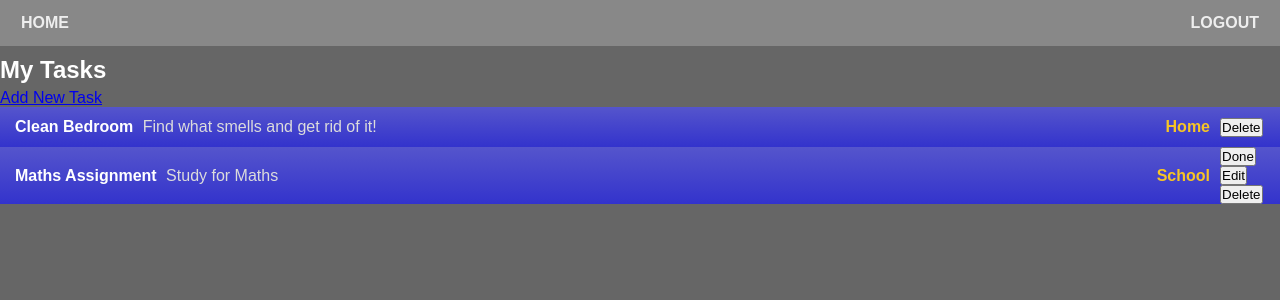
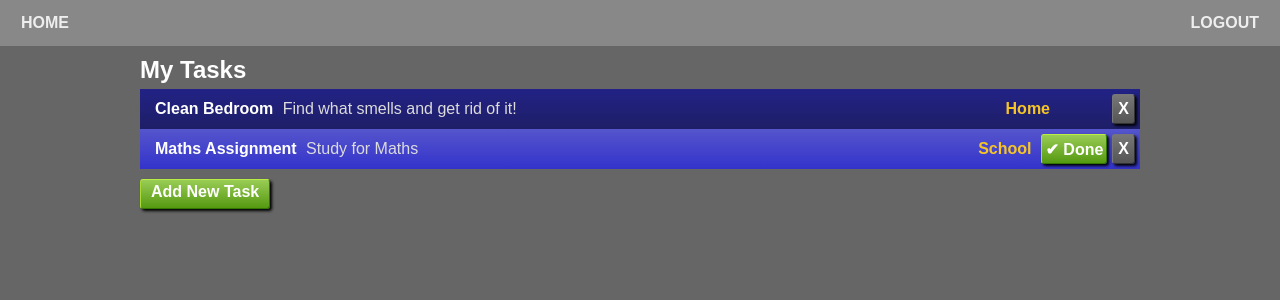
Before and after one commit to SHildebrandt4472/Task-Master, a Flask app: page / in a window 1280 px wide. Shown: the part 68-368 px from the top of the page. Run offline with Flask 3, Linux system fonts and the light colour scheme; a user stored in the database is signed in.

Commit message:
fixed up buttons and styling

```diff
--- a/app/main/__init__.py
+++ b/app/main/__init__.py
@@ -14,6 +14,7 @@ bp = Blueprint('main', __name__)
 def init_app(app):
     app.register_blueprint(bp)
     app.register_error_handler(403, error_forbidden)
+    app.jinja_options['finalize'] = lambda x: x if x is not None else '' #prevent Jinja from printing None
 
     login.login_view = 'main.login'
     login.init_app(app)
@@ -22,6 +23,8 @@ def init_app(app):
     def inject_default_template_variables():
          return dict(h=helpers)
 
+
+
     @app.before_request
     def update_last_seen():
       if current_user.is_authenticated:
--- a/app/main/main_routes.py
+++ b/app/main/main_routes.py
@@ -1,4 +1,4 @@
-from flask import render_template, flash, redirect, url_for, request, session
+from flask import render_template, flash, redirect, url_for, request, abort, session
 from .main_forms import LoginForm, RegistrationForm
 from flask_login import current_user, login_user, logout_user, login_required
 from urllib.parse import urlparse
@@ -74,12 +74,14 @@ def register():
       return redirect(url_for('.login'))
     return render_template('register.html', form=form)
 
-@bp.route('/new', methods=['GET'])
+@bp.route('/new')
+@login_required
 def new_task():
   task = Task()
   return render_template('new_task.html', task=task, action_url = url_for('main.add_task', id=task.id))
 
 @bp.route('/add>', methods=['POST'])
+@login_required
 def add_task():
     task = Task()
     task.name = request.form['name']
@@ -91,14 +93,22 @@ def add_task():
     db.session.commit()
     return redirect(url_for('.home'))
 
-@bp.route('/edit/<id>', methods=['GET', 'POST'])
+@bp.route('/edit/<id>')
+@login_required
 def edit_task(id):
     task = Task.query.get(id)
+    if not task or task.user_id != current_user.id:
+      abort(403)
+
     return render_template('edit_task.html', task=task, action_url = url_for('main.update_task', id=task.id))
 
 @bp.route('/update/<id>', methods=['POST'])
+@login_required
 def update_task(id):
     task = Task.query.get(id)
+    if not task or task.user_id != current_user.id:
+      abort(403)
+
     task.name = request.form['name']
     task.description = request.form['description']
     task.category = request.form['category']
@@ -108,16 +118,24 @@ def update_task(id):
     db.session.commit()
     return redirect(url_for('.home'))
 
-@bp.route('/completed/<id>', methods=['GET', 'POST'])
+@bp.route('/complete/<id>', methods=['POST'])
+@login_required
 def complete_task(id):
     task = Task.query.get(id)
+    if not task or task.user_id != current_user.id:
+      abort(403)
+
     task.done()
     db.session.commit()
     return redirect(url_for('.home'))
 
-@bp.route('/delete/<id>', methods=['GET', 'POST'])
+@bp.route('/delete/<id>', methods=['POST'])
+@login_required
 def delete_task(id):
     task = Task.query.get(id)
+    if not task or task.user_id != current_user.id:
+      abort(403)
+
     db.session.delete(task)
     db.session.commit()
     return redirect(url_for('.home'))
--- a/app/models/user.py
+++ b/app/models/user.py
@@ -12,7 +12,7 @@ ACCESS = {
   'basic'    : 10,
   'advanced' : 20,
   'admin'    : 30,
-  'super'    : 40,  # AIC admin
+  'super'    : 40,
 }
 
 ACCESS_STRS = {
--- a/app/static/base.css
+++ b/app/static/base.css
@@ -60,7 +60,6 @@ p {
 }
 
 #menubar li {
-  float: left;
   display: inline-block;
   padding: 14px 5px;
   /*background-color: #037;*/
@@ -84,9 +83,14 @@ p {
   background: #aaa;
 }
 
+
 #page {
+  max-width: 1000px;
+  margin: auto;
+
 
 }
+
 
 .error {
   color: red;
@@ -131,3 +135,14 @@ a.button {
 a.button:hover {
   background-color: #ccc;
 }
+
+#forbidden {
+  padding: 10px 10px;
+  border: 2px solid red;
+  border-radius: 10px;
+  width: 50%;
+  margin: 20px auto;
+  text-align: center;
+  color: #fff;
+  background: #444;
+}
--- a/app/static/tasks.css
+++ b/app/static/tasks.css
@@ -16,12 +16,13 @@
     padding-bottom: 5px;
   }
 
-  .task-btns {
-    min-width: 60px;
-  }
 
   .task {
     background: linear-gradient(#55c,#33c);
+  }
+
+  .task.sts-1 {
+    background: linear-gradient(rgb(34, 34, 134), rgb(30, 30, 103));
   }
 
   .task-info {
@@ -56,3 +57,84 @@
     font-weight: bold;
     padding-left: 10px;
   }
+
+  .task-btns {
+    min-width: 80px;
+  }
+
+  .task-btns form {
+    display: inline;
+    float: right;
+    margin-right: 5px;
+  }
+
+  .task-btns input[type=submit] {
+    display: inline-block;
+    font: inherit;
+    font-size: 16px;
+    font-weight: bold;
+    padding: 0px 3px;
+    height: 30px;
+    border-radius: 3px;
+    border-top: 1px solid #be4;
+    border-left: 1px solid #ad3;
+    border-right: 1px solid #370;
+    border-bottom: 1px solid #370;
+    background: #7a3;
+    background: linear-gradient(#9c5, #591);
+    box-shadow: rgba(0,0,0,1) 2px 2px 3px;
+    text-align: center;
+    color: #fff;
+}
+
+.task-btns input[type=submit]:hover {
+  background: linear-gradient(rgb(118, 157, 66), rgb(62, 111, 12));
+}
+
+.task-btns input[type=submit].delete {
+  padding-left: 5px;
+  padding-right: 5px;
+  border-top: 1px solid #777;
+  border-left: 1px solid #777;
+  border-right: 1px solid #333;
+  border-bottom: 1px solid #333;
+  background: #7a3;
+  background: linear-gradient(#777, #555);
+
+}
+
+a.task {
+  text-decoration: none;
+}
+
+a.task:hover {
+  background: linear-gradient(rgb(106, 106, 250),rgb(64, 64, 254));
+}
+
+.actions {
+  margin-top: 10px;
+}
+
+.actions a {
+  text-decoration: none;
+  display: inline-block;
+  font: inherit;
+  font-size: 16px;
+  font-weight: bold;
+  padding: 3px 10px;
+  height: 30px;
+  border-radius: 3px;
+  border-top: 1px solid #be4;
+  border-left: 1px solid #ad3;
+  border-right: 1px solid #370;
+  border-bottom: 1px solid #370;
+  background: #7a3;
+  background: linear-gradient(#9c5, #591);
+  box-shadow: rgba(0,0,0,1) 2px 2px 3px;
+  text-align: center;
+  color: #fff;
+}
+
+.actions a:hover {
+  background: linear-gradient(rgb(118, 157, 66), rgb(62, 111, 12));
+}
--- a/app/templates/_header.html
+++ b/app/templates/_header.html
@@ -1,11 +1,12 @@
+
 <div id="header">
-
 
   <div id="userinfo">
     {% if current_user.is_authenticated %}
       <div id="user">Welcome {{current_user.display_name }}</div>
     {% endif %}
   </div>
+
   <span class="title">Task Master</span>
 </div>
 
--- a/app/templates/base.html
+++ b/app/templates/base.html
@@ -4,27 +4,25 @@
     <title>
       {% if title %}
 	-     {{title}}
+      {% else %}
+        Task Master
       {%endif%}
     </title>
 
+    <meta name="viewport" content="width=device-width, initial-scale=1.0">
     <link rel="stylesheet" href="{{ url_for('static', filename='base.css') }}">
 
     {% block head %}{% endblock %}
   </head>
 
   <body>
-    {% if debug_message %}
-      <div class="debug">
-        {{ debug_message }}
-      </div>
-    {% endif %}
-
     {% include '_header.html' %}
 
     <div id="page">
       {% block page_flash %}
         {% include '_flash_messages.html' %}
       {% endblock %}
+
       {% block content %}{% endblock %}
     </div>
    </body>
--- a/app/templates/edit_task.html
+++ b/app/templates/edit_task.html
@@ -1,7 +1,7 @@
 {% extends "base.html" %}
 
 {% block head %}
-  <link rel="stylesheet" href="{{ url_for('static', filename='tasks.css') }}">
+  <link rel="stylesheet" href="{{ url_for('static', filename='taskform.css') }}">
 {% endblock %}
 
 {% block content %}
--- a/app/templates/index.html
+++ b/app/templates/index.html
@@ -8,11 +8,16 @@
 {% block content %}
 
   <h2>My Tasks</h2>
-  <a href="{{ url_for('main.new_task') }}" class="btn">Add New Task</a>
 
   <div class="tasks">
     {% for task in current_user.tasks %}
-      <div class="task">
+
+      {% if task.is_outstanding() %}
+        <a class="task sts-sts-{{task.status}}" href="{{ url_for('main.edit_task', id=task.id) }}">
+      {% else %}
+        <div class="task sts-{{task.status}}">
+      {% endif %}
+
         <div class="task-info">
           <div class="task-name">
             {{ task.name }}
@@ -27,23 +32,31 @@
           {{ task.category }}
         </div>
 
+        <div class="task-btns">
 
-        <div class="task-btns">
+          <form action="{{ url_for('main.delete_task', id=task.id) }}" method="POST">
+              <input class="delete" type="submit" value="X" onclick="return confirm('Delete Task {{task.name}}\n.Are You Sure?')">
+          </form>
+
           {% if task.is_outstanding() %}
             <form action="{{ url_for('main.complete_task', id=task.id) }}" method="POST">
-              <button type="submit">Done</button>
-            </form>
-
-            <form action="{{ url_for('main.edit_task', id=task.id) }}" method="POST">
-              <button type="submit">Edit</button>
+              <input class="done" type="submit" value="&#x2714 Done">
             </form>
           {% endif %}
 
-            <form action="{{ url_for('main.delete_task', id=task.id) }}" method="POST">
-              <button type="submit">Delete</button>
-            </form>
         </div>
-      </div>
+
+      {% if task.is_outstanding() %}
+        </a>
+      {% else %}
+        </div>
+      {% endif %}
+
+
     {% endfor %}
   </div>
+
+  <div class="actions">
+    <a href="{{ url_for('main.new_task') }}">Add New Task</a>
+  </div>
 {% endblock %}
--- a/app/templates/new_task.html
+++ b/app/templates/new_task.html
@@ -1,7 +1,7 @@
 {% extends "base.html" %}
 
 {% block head %}
-  <link rel="stylesheet" href="{{ url_for('static', filename='tasks.css') }}">
+  <link rel="stylesheet" href="{{ url_for('static', filename='taskform.css') }}">
 {% endblock %}
 
 {% block content %}
--- a/app/templates/register.html
+++ b/app/templates/register.html
@@ -26,7 +26,7 @@
           {% endif %}
         {% endwith %}
 
-	<form class="login"action="" method="post">
+	      <form class="login"action="" method="post">
           {{ form.hidden_tag() }}
           <p>
             {{ form.registration_code.label }}<br>
@@ -75,6 +75,7 @@
           </p>
           <p>{{ form.submit() }}</p>
         </form>
+
         <div>
           <hr>
           <p><a href="{{ url_for('.home') }}">Back</a></li></p>
```
Also changed, not shown: app/static/taskform.css (added, +109 -0 lines), app/templates/403.html (added, +8 -0 lines), app/templates/_task_form.html (+19 -9 lines), app/utils/helpers.py (+7 -2 lines), database/todo.db.
